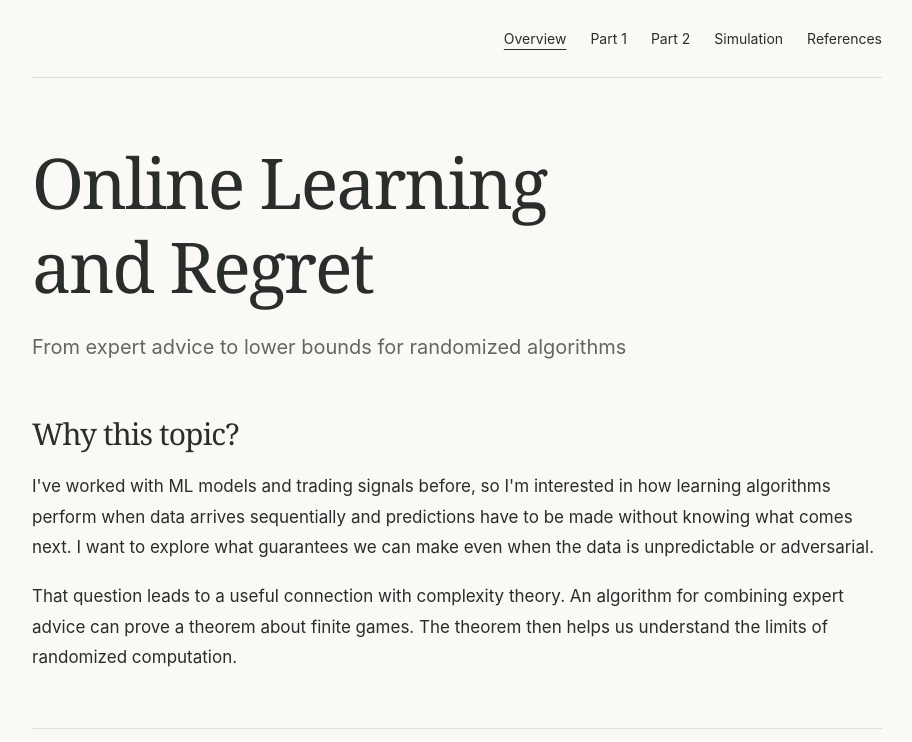
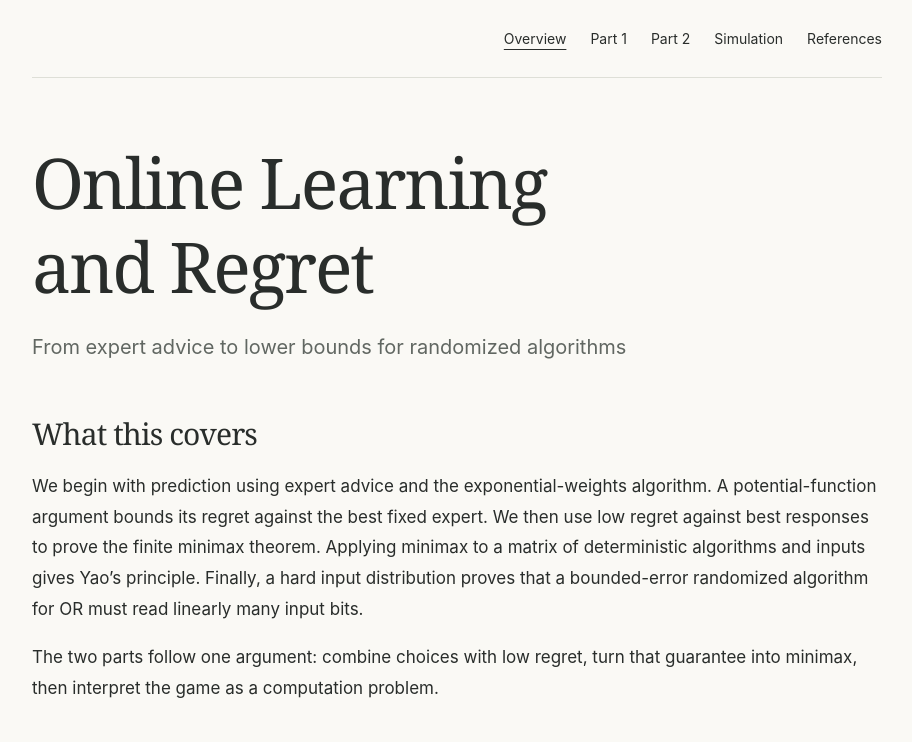
Before and after one commit to siddhant14/online-learning-and-regret, a website: page index.html in a window 1280 px wide. Shown: the top 742 px of the page, without its empty margins (183-1095 px from the left). Drawn offline with Linux system fonts and the light colour scheme.

Commit message:
Remove personal motivation section from homepage

```diff
--- a/index.html
+++ b/index.html
@@ -14,12 +14,6 @@
 <main id="main" class="project-page">
 <h1>Online Learning<br>and Regret</h1>
 <p class="subtitle">From expert advice to lower bounds for randomized algorithms</p>
-
-<section class="motivation" aria-labelledby="motivation-title">
-<h2 id="motivation-title">Why this topic?</h2>
-<p>I've worked with ML models and trading signals before, so I'm interested in how learning algorithms perform when data arrives sequentially and predictions have to be made without knowing what comes next. I want to explore what guarantees we can make even when the data is unpredictable or adversarial.</p>
-<p>That question leads to a useful connection with complexity theory. An algorithm for combining expert advice can prove a theorem about finite games. The theorem then helps us understand the limits of randomized computation.</p>
-</section>
 
 <section class="background" aria-labelledby="about-title">
 <h2 id="about-title">What this covers</h2>
```
Also changed, not shown: README.md.
